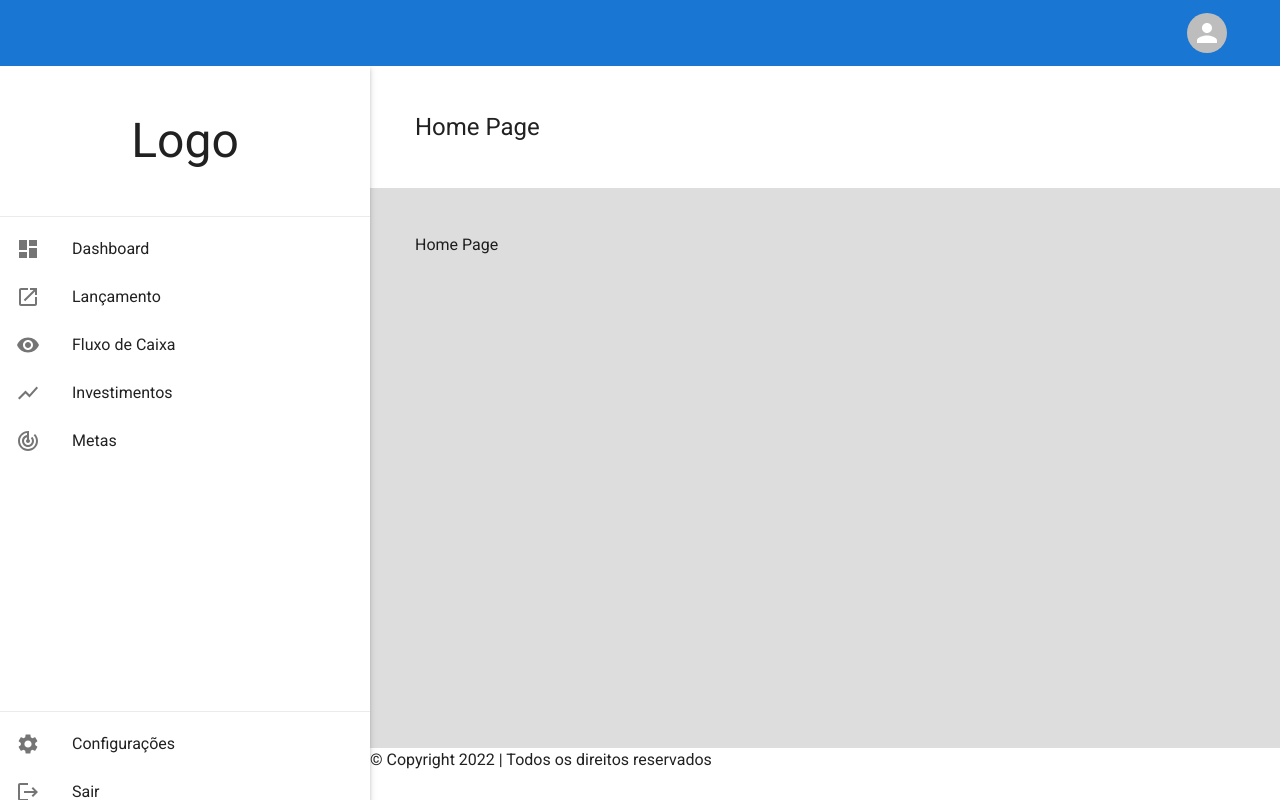
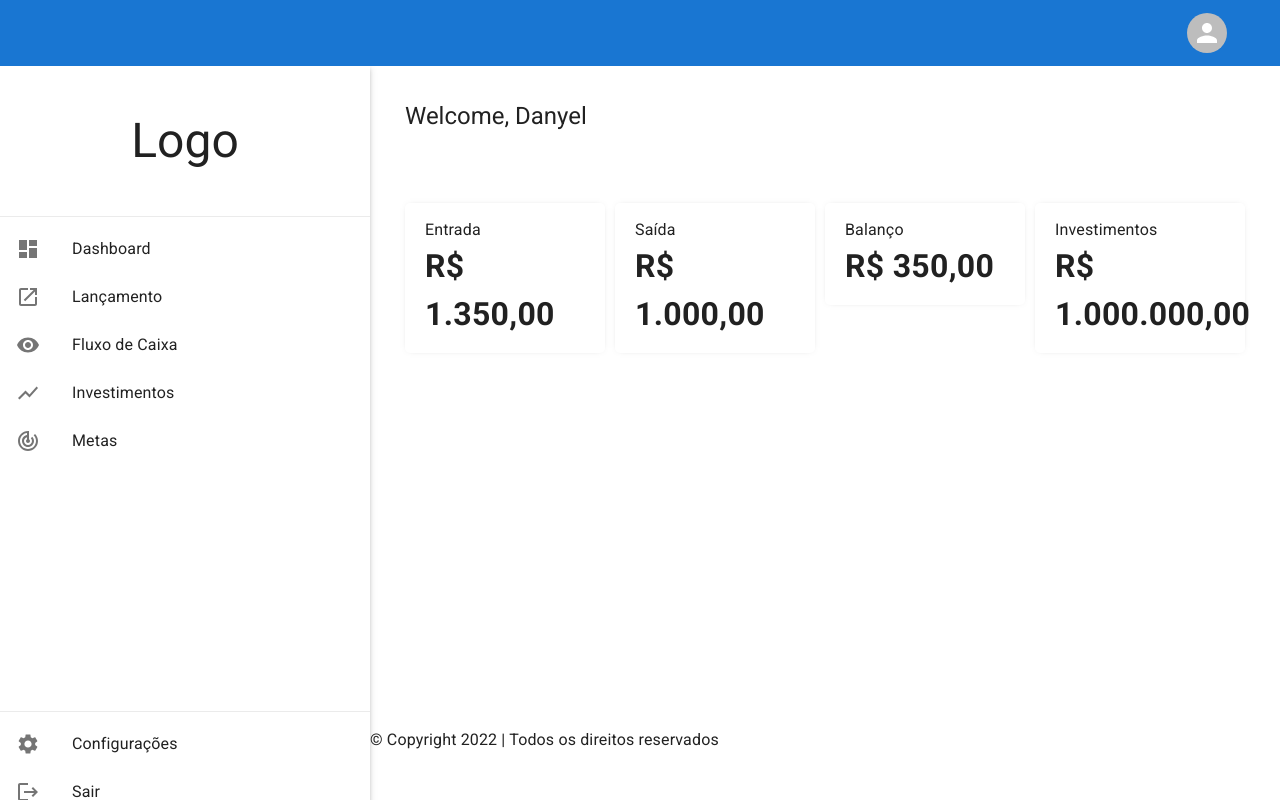
Before and after one commit to eduardoaraya/financial-dashboard-frontend-nextjs, a Next.js app: page / in a window 1280 px wide. Built offline with nearby package versions, Linux system fonts and the light colour scheme.

Commit message:
[feature] Dashboard module

```diff
--- a/modules/Common/components/MainContent/index.tsx
+++ b/modules/Common/components/MainContent/index.tsx
@@ -32,13 +32,11 @@ const style = (): SxProps<Theme> => ({
   paddingTop: "66px",
   ".wrapper": {},
   ".page-title": {
-    boxShadow: 1,
-    padding: "45px",
+    padding: "35px",
   },
   ".page-main-content": {
-    background: "#DDD",
     height: "100%",
     minHeight: "70vh",
-    padding: "45px",
+    padding: "35px",
   },
 });
--- a/modules/Common/components/PaperInfo/index.tsx
+++ b/modules/Common/components/PaperInfo/index.tsx
@@ -10,7 +10,6 @@ export const PaperInfo: React.FC<PaperInfoProps> = ({ title, value }) => {
   return (
     <Paper
       sx={{
-        maxWidth: "30%",
         padding: "15px 20px",
         borderRadius: "5px",
         boxShadow: "0px 0px 7px -5px rgba(0,0,0,0.5)",
@@ -19,7 +18,9 @@ export const PaperInfo: React.FC<PaperInfoProps> = ({ title, value }) => {
       }}
     >
       <Typography variant="body1">{title}</Typography>
-      <Typography variant="h3">{value}</Typography>
+      <Typography fontSize="32px" fontWeight="bold" variant="body1">
+        {value}
+      </Typography>
     </Paper>
   );
 };
--- a/modules/Common/styles/theme.ts
+++ b/modules/Common/styles/theme.ts
@@ -1,9 +1,8 @@
-import { createTheme } from "@mui/material";
+import { createTheme, responsiveFontSizes } from "@mui/material";
+import typography from "./typography";
 
 export const theme = createTheme({
-  typography: {
-    fontFamily: "Roboto",
-  },
+  typography,
 });
 
-export default theme;
+export default responsiveFontSizes(theme);
--- /dev/null
+++ b/modules/Common/styles/typography.ts
@@ -0,0 +1,19 @@
+import {
+  TypographyOptions,
+  TypographyStyleOptions,
+} from "@mui/material/styles/createTypography";
+
+export const getDefaultStyle = (size: number): TypographyStyleOptions => ({});
+
+export default {
+  h1: getDefaultStyle(1),
+  h2: getDefaultStyle(1),
+  h3: getDefaultStyle(1),
+  h4: getDefaultStyle(1),
+  h5: getDefaultStyle(1),
+  h6: getDefaultStyle(1),
+  body1: getDefaultStyle(1),
+  body2: getDefaultStyle(1),
+  subtitle1: getDefaultStyle(1),
+  subtitle2: getDefaultStyle(1),
+} as TypographyOptions;
--- a/modules/Common/tsconfig.json
+++ /dev/null
@@ -1,3 +0,0 @@
-{
-  "extends": "../../tsconfig.json",
-}
--- /dev/null
+++ b/modules/Dashboard/pages/index.tsx
@@ -0,0 +1,29 @@
+import Layout from "../../Common/components/Layout";
+import React from "react";
+import PaperInfo from "../../Common/components/PaperInfo";
+import { Grid } from "@mui/material";
+
+export interface DashboardPageProps {}
+
+export const DashboardPage: React.FC<DashboardPageProps> = () => {
+  return (
+    <Layout titlePage="Welcome, Danyel">
+      <Grid container flexDirection={"row"} gap={"10px"} flexWrap={"nowrap"}>
+        <Grid item lg={3} flex={1}>
+          <PaperInfo title="Entrada" value="R$ 1.350,00" />
+        </Grid>
+        <Grid item lg={3} flex={1}>
+          <PaperInfo title="Saída" value="R$ 1.000,00" />
+        </Grid>
+        <Grid item lg={3} flex={1}>
+          <PaperInfo title="Balanço" value="R$ 350,00" />
+        </Grid>
+        <Grid item lg={3} flex={1}>
+          <PaperInfo title="Investimentos" value="R$ 1.000.000,00" />
+        </Grid>
+      </Grid>
+    </Layout>
+  );
+};
+
+export default DashboardPage;
--- a/pages/index.tsx
+++ b/pages/index.tsx
@@ -1,8 +1,9 @@
 import Layout from "modules/Common/components/Layout";
+import DashboardPage from "modules/Dashboard/pages";
 import type { NextPage } from "next";
 
 const Index: NextPage = () => {
-  return <Layout titlePage="Home Page">Home Page</Layout>;
+  return <DashboardPage />;
 };
 
 export default Index;
--- a/tsconfig.json
+++ b/tsconfig.json
@@ -18,7 +18,10 @@
     "isolatedModules": true,
     "jsx": "preserve",
     "incremental": true,
-    "baseUrl": "."
+    "baseUrl": ".",
+    "paths": {
+      "modules/*": ["./modules/*"]
+    }
   },
   "include": [
     "next-env.d.ts",
```
Also changed, not shown: 1 other file (tests, documents, lock files or other folders).
